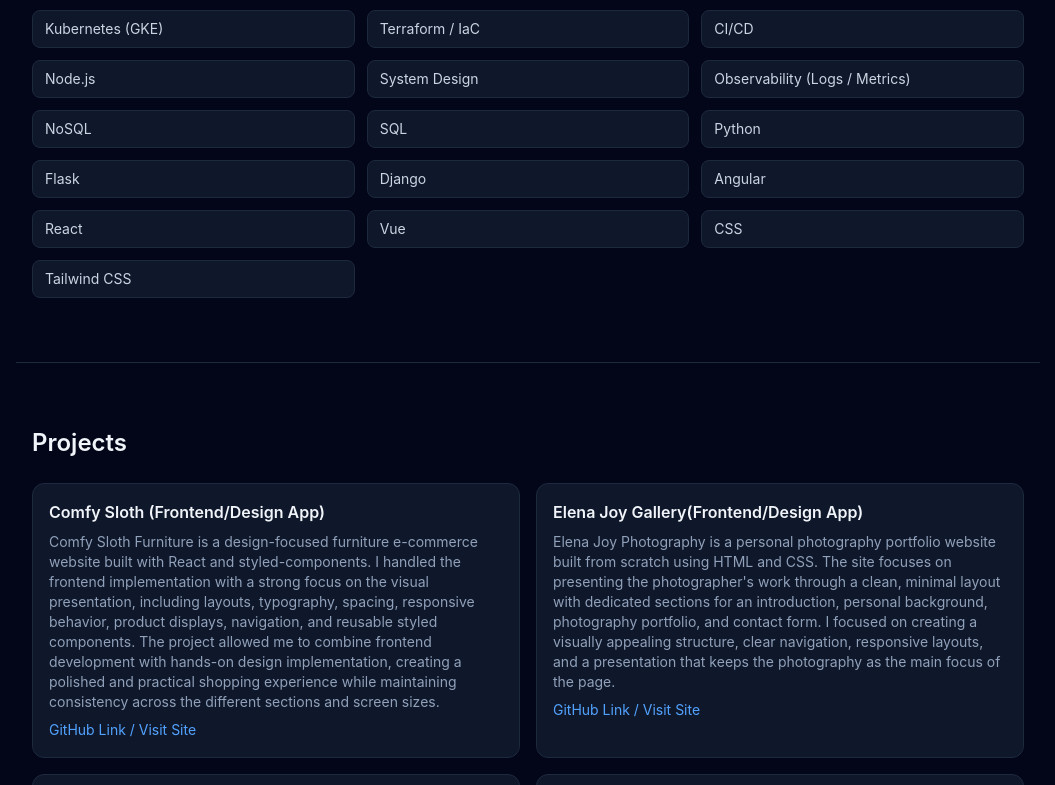
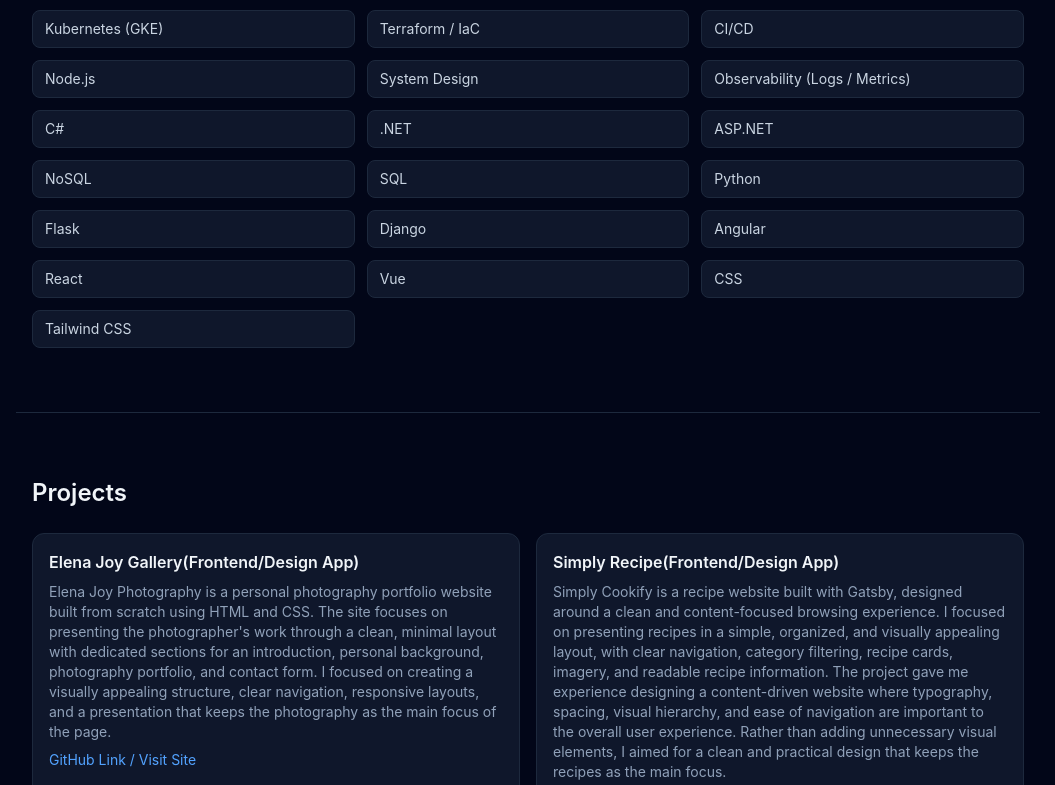
Before and after one commit to itsJohnDev/Portfolio-Site, a React (Vite) app: page / in a window 1280 px wide. Shown: the part 1015-1800 px from the top of the page, without its empty margins (112-1167 px from the left). Built offline with nearby package versions, Linux system fonts and the light colour scheme.

Commit message:
updated list

```diff
--- a/src/App.jsx
+++ b/src/App.jsx
@@ -89,6 +89,9 @@
             "Node.js",
             "System Design",
             "Observability (Logs / Metrics)",
+            "C#",
+            ".NET",
+            "ASP.NET",
             "NoSQL",
             "SQL",
             "Python",
@@ -118,11 +121,6 @@
         <h3 className="text-2xl font-semibold mb-6">Projects</h3>
         <div className="grid md:grid-cols-2 gap-4">
           {[
-            {
-              title: "Comfy Sloth (Frontend/Design App)",
-              desc: "Comfy Sloth Furniture is a design-focused furniture e-commerce website built with React and styled-components. I handled the frontend implementation with a strong focus on the visual presentation, including layouts, typography, spacing, responsive behavior, product displays, navigation, and reusable styled components. The project allowed me to combine frontend development with hands-on design implementation, creating a polished and practical shopping experience while maintaining consistency across the different sections and screen sizes.",
-              link: "https://comfyslothfurnitures.netlify.app/",
-            },
             {
               title: "Elena Joy Gallery(Frontend/Design App)",
               desc: "Elena Joy Photography is a personal photography portfolio website built from scratch using HTML and CSS. The site focuses on presenting the photographer's work through a clean, minimal layout with dedicated sections for an introduction, personal background, photography portfolio, and contact form. I focused on creating a visually appealing structure, clear navigation, responsive layouts, and a presentation that keeps the photography as the main focus of the page.",
```
